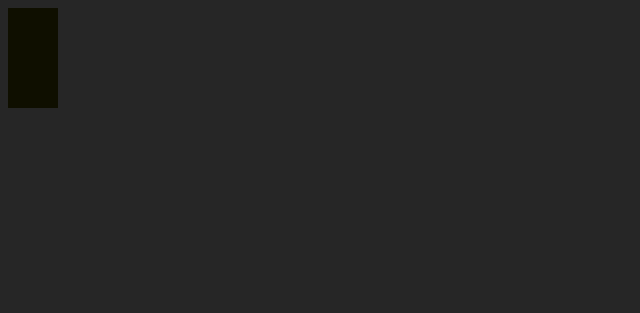
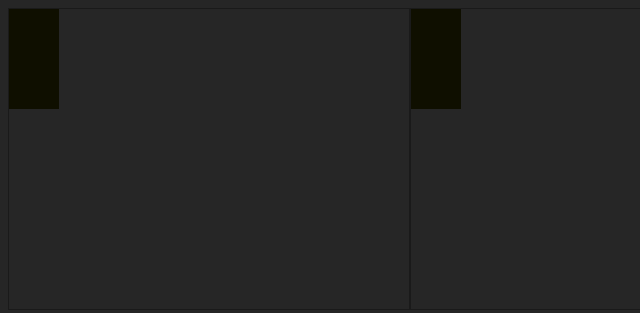
Before and after one commit to zeus-engine/project-z-client, a website built with webpack: page src/index.html in a window 1280 px wide. Shown: the whole page, without its empty margins (0-640 px from the left). Built offline with nearby package versions, Linux system fonts and the light colour scheme.

Commit message:
Implemented CameraComponent

```diff
--- /dev/null
+++ b/src/Game/components/CameraComponent.ts
@@ -0,0 +1,5 @@
+import { Component } from '../../Engine/Component';
+
+export class CameraComponent extends Component {
+    public target: HTMLCanvasElement = document.createElement('canvas');
+}
--- /dev/null
+++ b/src/Game/entities/Camera.ts
@@ -0,0 +1,12 @@
+import { GameObject } from './GameObject';
+import { CameraComponent } from '../components/CameraComponent';
+
+export class Camera extends GameObject {
+    public camera = new CameraComponent(this);
+
+    constructor() {
+        super();
+
+        this.addComponent(CameraComponent, this.camera);
+    }
+}
--- /dev/null
+++ b/src/Game/scripts/CameraFollow.ts
@@ -0,0 +1,15 @@
+import { TransformComponent } from '../components/TransformComponent';
+import { Script } from '../common/Script';
+import { ITransformComponent } from '../ITransformComponent';
+import { NullTransformComponent } from '../components/NullTransformComponent';
+
+export class CameraFollow extends Script {
+    public target: ITransformComponent = new NullTransformComponent();
+
+    public update(): void {
+        const transformComponent = this.getOwner().getComponent(TransformComponent);
+
+        transformComponent.x = this.target.x;
+        transformComponent.y = this.target.y;
+    }
+}
--- a/src/Game/systems/RenderingSystem.ts
+++ b/src/Game/systems/RenderingSystem.ts
@@ -3,38 +3,49 @@ import { TransformComponent } from '../components/TransformComponent';
 import { IEntity } from '../../Engine/IEntity';
 import { Rectangle } from '../common/Rectangle';
 import { System } from '../../Engine/System';
+import { CameraComponent } from '../components/CameraComponent';
 
 export class RenderingSystem extends System {
     private offscreenCanvas: OffscreenCanvas;
     private offscreenContext: CanvasRenderingContext2D;
-    private context: ImageBitmapRenderingContext;
 
-    constructor(canvas: HTMLCanvasElement) {
+    constructor() {
         super();
 
-        this.offscreenCanvas = new OffscreenCanvas(canvas.width, canvas.height);
+        this.offscreenCanvas = new OffscreenCanvas(0, 0);
         this.offscreenContext = this.offscreenCanvas.getContext('2d');
-        this.context = canvas.getContext('bitmaprenderer');
     }
 
     render(entities: IEntity[], deltaT: DOMHighResTimeStamp): void {
         entities
+            .filter(entity => entity.hasComponent(CameraComponent))
+            .forEach(entity => {
+                const camera = entity.getComponent(CameraComponent);
+                const cameraTransform = entity.getComponent(TransformComponent);
+
+                this.offscreenCanvas.width = camera.target.width;
+                this.offscreenCanvas.height = camera.target.height;
+
+                entities
                     .filter(entity => {
                         return entity.hasComponent(RenderingComponent) && entity.hasComponent(TransformComponent);
                     })
-            .forEach(object => {
-                const rendering = object.getComponent(RenderingComponent);
-                const transform = object.getComponent(TransformComponent);
+                    .forEach(entity => {
+                        const rendering = entity.getComponent(RenderingComponent);
+                        const transform = entity.getComponent(TransformComponent);
                         const graphics = rendering.getGraphics();
+                        const x = transform.x - cameraTransform.x;
+                        const y = transform.y - cameraTransform.y;
 
                         if (graphics instanceof Rectangle) {
                             this.offscreenContext.fillStyle = graphics.color;
-                    this.offscreenContext.fillRect(transform.x, transform.y, graphics.width, graphics.height);
+                            this.offscreenContext.fillRect(x, y, graphics.width, graphics.height);
                         }
                     });
 
                 const imageData = this.offscreenCanvas.transferToImageBitmap();
 
-        this.context.transferFromImageBitmap(imageData);
+                camera.target.getContext('bitmaprenderer').transferFromImageBitmap(imageData);
+            });
     }
 }
--- /dev/null
+++ b/src/MyGame/MainCamera.ts
@@ -0,0 +1,22 @@
+import { Camera } from '../Game/entities/Camera';
+import { ScriptComponent } from '../Game/components/ScriptComponent';
+import { CameraFollow } from '../Game/scripts/CameraFollow';
+import { CameraComponent } from '../Game/components/CameraComponent';
+import { ITransformComponent } from '../Game/ITransformComponent';
+
+export class MainCamera extends Camera {
+    private script = new ScriptComponent<CameraFollow>(this);
+
+    constructor(canvas: HTMLCanvasElement) {
+        super();
+
+        this.addComponent(ScriptComponent, this.script);
+        this.script.setScript(CameraFollow);
+
+        this.getComponent(CameraComponent).target = canvas;
+    }
+
+    public setTarget(target: ITransformComponent): void {
+        this.script.getScript().target = target;
+    }
+}
--- a/src/MyGame/MyGame.ts
+++ b/src/MyGame/MyGame.ts
@@ -2,6 +2,12 @@ import { Game } from '../Game/Game';
 import { Character } from './Character';
 import { RenderingSystem } from '../Game/systems/RenderingSystem';
 import { ScriptingSystem } from '../Game/systems/ScriptingSystem';
+import { Camera } from '../Game/entities/Camera';
+import { CameraComponent } from '../Game/components/CameraComponent';
+import { ScriptComponent } from '../Game/components/ScriptComponent';
+import { MainCamera } from './MainCamera';
+import { CameraFollow } from '../Game/scripts/CameraFollow';
+import { TransformComponent } from '../Game/components/TransformComponent';
 
 export class MyGame extends Game {
     constructor() {
@@ -10,15 +16,29 @@ export class MyGame extends Game {
         this.update = this.update.bind(this);
         this.render = this.render.bind(this);
 
+        const character = new Character();
+        const cameraA = new MainCamera(this.createCanvas());
+        const cameraB = new Camera();
+
+        cameraA.setTarget(character.getComponent(TransformComponent));
+        cameraB.getComponent(CameraComponent).target = this.createCanvas();
+
+        this.addSystem(RenderingSystem, new RenderingSystem());
+        this.addSystem(ScriptingSystem, new ScriptingSystem());
+        this.addEntity('character', character);
+        this.addEntity('Main Camera', cameraA);
+        this.addEntity('Second Camera', cameraB);
+        this.run();
+    }
+
+    createCanvas(): HTMLCanvasElement {
         const canvas = document.createElement('canvas');
-        canvas.width = 800;
-        canvas.height = 600;
+
+        canvas.width = 400;
+        canvas.height = 300;
 
         document.body.appendChild(canvas);
 
-        this.addSystem(RenderingSystem, new RenderingSystem(canvas));
-        this.addSystem(ScriptingSystem, new ScriptingSystem());
-        this.addEntity('character', new Character());
-        this.run();
+        return canvas;
     }
 }
--- a/src/index.html
+++ b/src/index.html
@@ -9,6 +9,10 @@
             :root {
                 background-color: hsl(0, 0%, 15%);
             }
+
+            canvas {
+                border: 1px solid hsl(0, 0%, 10%);
+            }
         </style>
     </head>
 
```
Also changed, not shown: src/Game/common/NullGraphics.ts (line endings or trailing spaces), src/MyGame/Character.ts (line endings or trailing spaces). Lines whose indentation alone changed are shown as unchanged.
